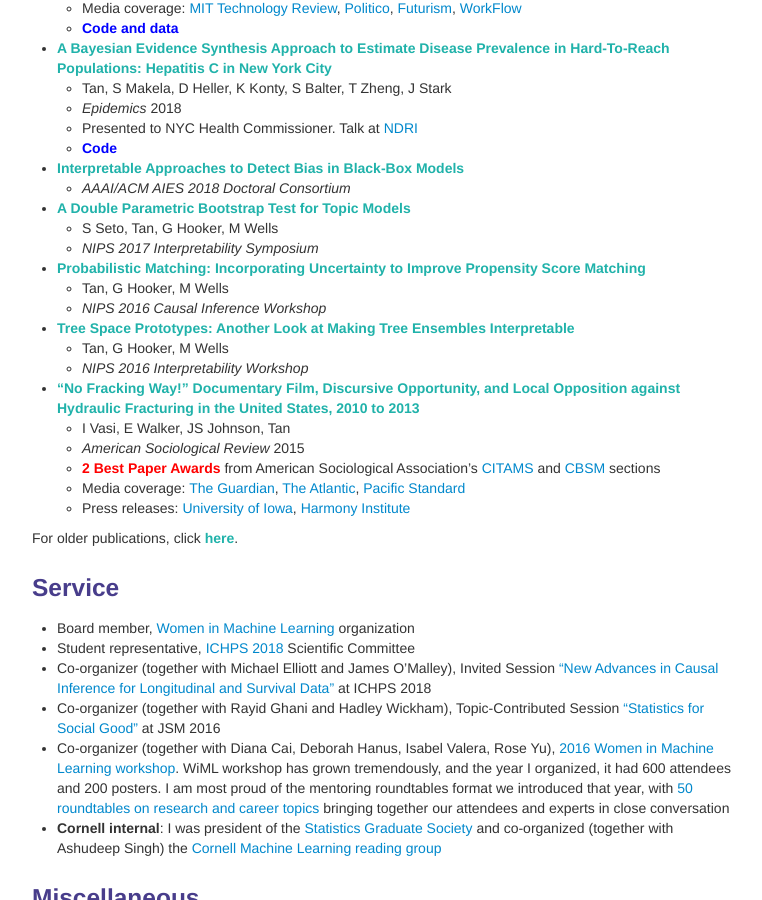
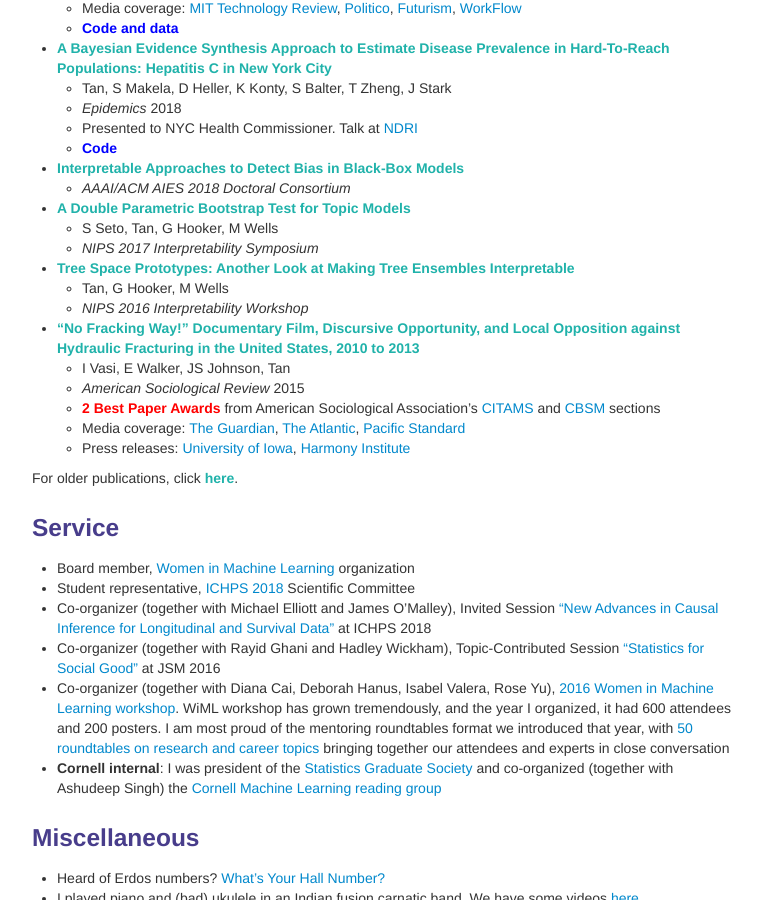
Before and after one commit to shftan/shftan.github.io, a Jekyll site: the page built from index.md, in a window 1280 px wide and 900 px high, scrolled down 1383 px. Shown: the whole window, without its empty margins (258-1020 px from the left). Built offline with Jekyll 4.4.1, drawn with Linux system fonts in a browser that asks for light colours.

Commit message:
Update index.md

```diff
--- a/index.md
+++ b/index.md
@@ -81,9 +81,6 @@ For older news, click <a class="paper" href="oldernews.html">here</a>.
 - <a class="paper" href="https://arxiv.org/abs/1711.07104">A Double Parametric Bootstrap Test for Topic Models</a>
    - S Seto, Tan, G Hooker, M Wells
    - _NIPS 2017 Interpretability Symposium_
-- <a class="paper" href="http://www.homepages.ucl.ac.uk/~ucgtrbd/whatif/Paper23.pdf">Probabilistic Matching: Incorporating Uncertainty to Improve Propensity Score Matching</a>
-   - Tan, G Hooker, M Wells
-   - _NIPS 2016 Causal Inference Workshop_
 - <a class="paper" href="https://arxiv.org/abs/1611.07115">Tree Space Prototypes: Another Look at Making Tree Ensembles Interpretable</a>
    - Tan, G Hooker, M Wells
    - _NIPS 2016 Interpretability Workshop_
```
